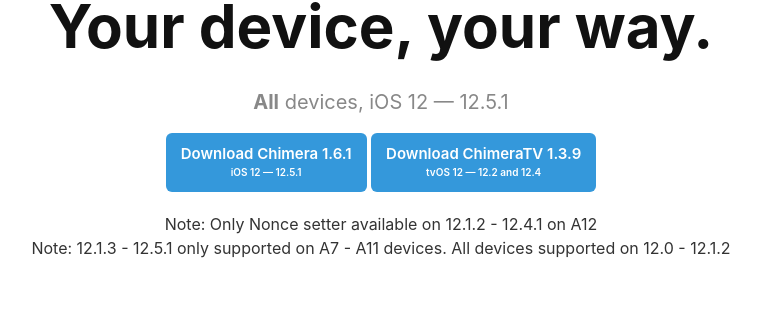
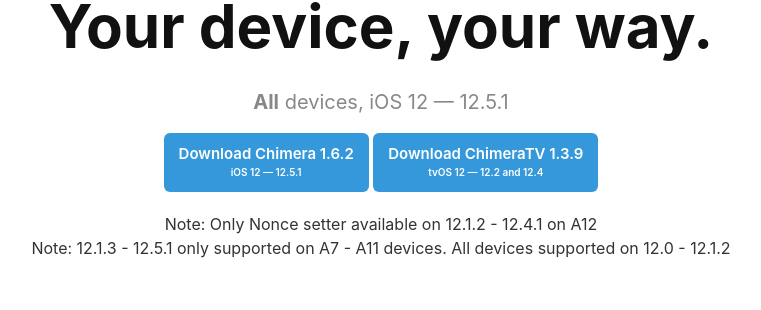
Before and after one commit to coolstar/chimera.coolstar.org, a Jekyll site: the page built from index.html, in a window 1280 px wide and 900 px high. Shown: the part 178-488 px from the top of the window, without its empty margins (259-1020 px from the left). Built offline with Jekyll 4.4.1, drawn with Linux system fonts in a browser that asks for light colours; nearby versions of some CDN libraries.

Commit message:
Upload 1.6.2

```diff
--- a/index.html
+++ b/index.html
@@ -11,10 +11,10 @@
         <div class="call-to-action">
             <div class="btncontainer">
                 <div class="dropmenu">
-                    <a class="btn" href="#">Download Chimera 1.6.1<br><small>iOS 12 — 12.5.1</small></a>
+                    <a class="btn" href="#">Download Chimera 1.6.2<br><small>iOS 12 — 12.5.1</small></a>
                     <div class="dropmenu-content">
-                        <a href="https://github.com/coolstar/electra-ipas/raw/master/chimera/1.6.1-12.2-12.5.ipa">iOS 12.2 - 12.5.1 <small>30 MB</small></a>
-                        <a href="https://github.com/coolstar/electra-ipas/raw/master/chimera/1.6.1-12.0-12.5.ipa">iOS 12.0 - 12.1.4 <small>80 MB</small></a>
+                        <a href="https://github.com/coolstar/electra-ipas/raw/master/chimera/1.6.2-12.2-12.5.ipa">iOS 12.2 - 12.5.1 <small>30 MB</small></a>
+                        <a href="https://github.com/coolstar/electra-ipas/raw/master/chimera/1.6.2-12.0-12.5.ipa">iOS 12.0 - 12.1.4 <small>80 MB</small></a>
                     </div>
                 </div>
                 <a class="btn" href="https://github.com/coolstar/electra-ipas/raw/master/chimera/tv/1.3.9.ipa">Download ChimeraTV 1.3.9<br><small>tvOS 12 — 12.2 and 12.4</small></a><br>
```
